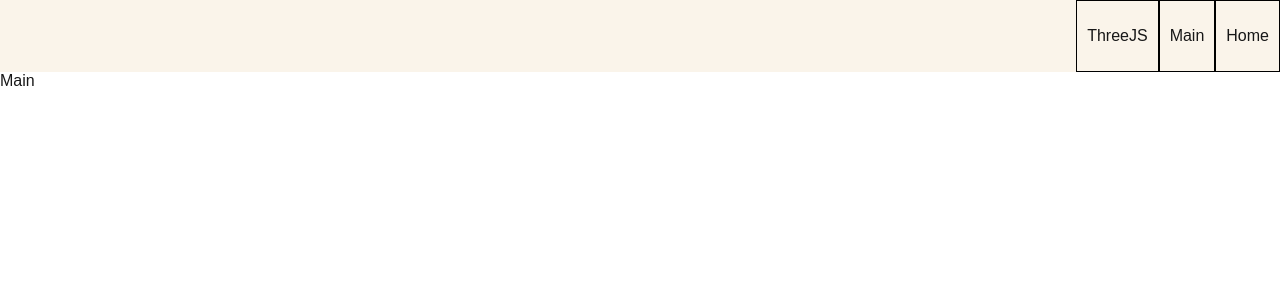
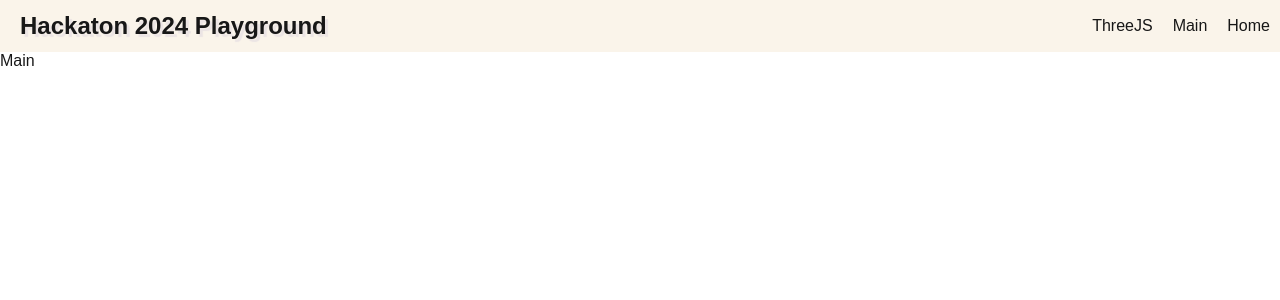
Before and after one commit to MarZin99/hackaton-pg, a Next.js app: page /main in a window 1280 px wide. Shown: the top 300 px of the page. Built offline with nearby package versions, Linux system fonts and the light colour scheme.

Commit message:
Small TopBar ui changes

```diff
--- a/app/layot/Topbar/Topbar.module.scss
+++ b/app/layot/Topbar/Topbar.module.scss
@@ -1,12 +1,24 @@
 .wrapper {
   background-color: rgb(250, 244, 234);
   display: flex;
-  height: 72px;
+  justify-content: space-between;
+  align-items: center;
+}
+
+.name {
+  font-size: x-large;
+  padding: 0px 20px;
+  font-weight: 700;
+  text-shadow: 3px 3px 1px rgb(235, 228, 228);
+}
+
+.pages {
+  display: flex;
+  height: 52px;
   flex-direction: row-reverse;
 
   & > .block {
     padding: 5px 10px;
-    border: solid 1px black;
     display: flex;
     align-items: center;
     text-align: center;
--- a/app/layot/Topbar/Topbar.page.tsx
+++ b/app/layot/Topbar/Topbar.page.tsx
@@ -8,6 +8,8 @@ const Topbar: React.FC<TopbarProps> = (props) => {
 
   return (
     <div className={styles.wrapper}>
+      <div className={styles.name}>{name}</div>
+      <div className={styles.pages}>
         {Pages.map((page, i) => {
           return (
             <Link key={i} href={page.href} className={styles.block}>
@@ -16,6 +18,7 @@ const Topbar: React.FC<TopbarProps> = (props) => {
           );
         })}
       </div>
+    </div>
   );
 };
 
--- a/app/layout.tsx
+++ b/app/layout.tsx
@@ -27,7 +27,7 @@ export default function RootLayout({
   return (
     <html lang="en">
       <body className={`${geistSans.variable} ${geistMono.variable}`}>
-        <Topbar name="TopBar" />
+        <Topbar name="Hackaton 2024 Playground" />
         {children}
       </body>
     </html>
```
Lines whose indentation alone changed are shown as unchanged.
